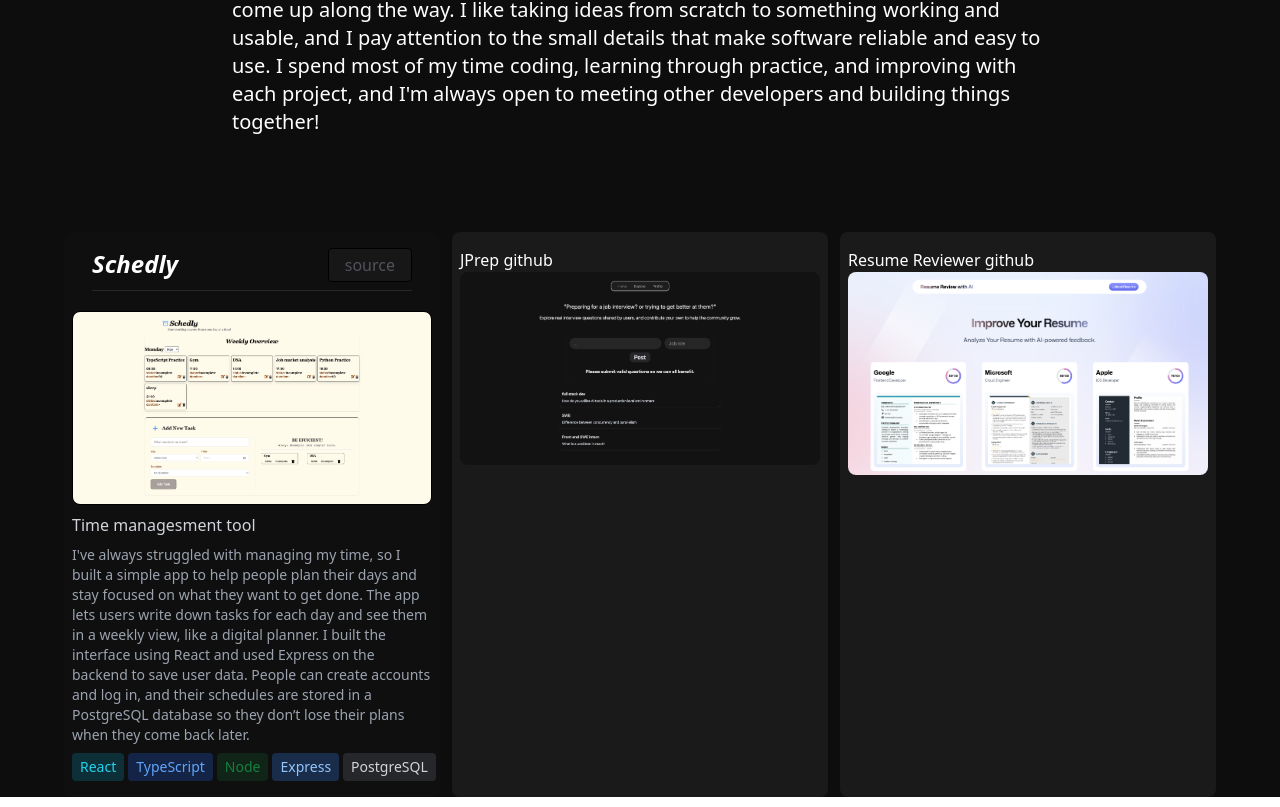
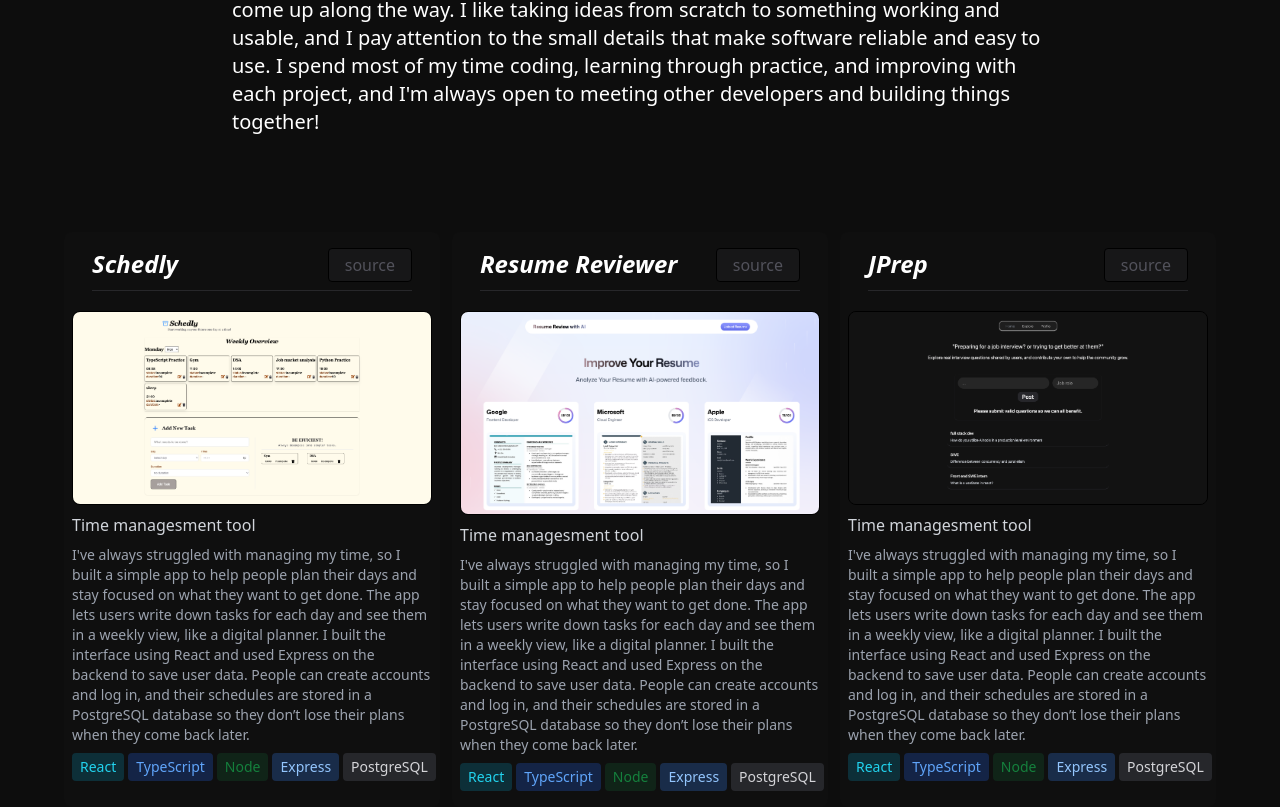
Before and after one commit to osso2k/Portfolio, a React (Vite) app: page / in a window 1280 px wide. Shown: the part 376-1183 px from the top of the page. Built offline with nearby package versions, Linux system fonts and the light colour scheme.

Commit message:
i'll fill the projects

```diff
--- a/src/components/Projects.jsx
+++ b/src/components/Projects.jsx
@@ -20,15 +20,35 @@ const Projects = () => {
             <p className='text-zinc-300 bg-gray-500 bg-opacity-25 px-2 py-1 text-sm rounded'>PostgreSQL</p>
           </div>
         </div>
-        <div className='bg-[hsl(0,0%,10%)] px-2 py-4 rounded-lg'>
-          <h1>JPrep  <span onClick={()=>{window.open("https://github.com/osso2k/JPrep", "_blank")}}>github</span></h1>
-          <img src={jprep} alt="" className=' rounded-lg' />
-          <p></p>
+        <div className='bg-[hsl(0,0%,6%)] px-2 py-4 rounded-lg '>
+          <div className='flex justify-between mb-5 border-b border-zinc-800 mx-5'>
+          <h1 className='italic text-2xl pr-2 font-semibold '>Resume Reviewer </h1> <span className='cursor-pointer hover:opacity-55 text-md  px-4 py-1 mb-2 bg-zinc-800 border border-black bg-opacity-35 text-zinc-600 rounded' onClick={()=>{window.open("https://github.com/osso2k/Schedly", "_blank")}}> source</span>
+          </div>
+          <img src={airesume} alt="" className=' rounded-lg w-fit object-contain border border-black ' />
+          <h2 className='text-md text-gray-300 mt-2'>Time managesment tool</h2>
+          <p className='font-medium text-sm my-2 text-gray-400'>I've always struggled with managing my time, so I built a simple app to help people plan their days and stay focused on what they want to get done. The app lets users write down tasks for each day and see them in a weekly view, like a digital planner. I built the interface using React and used Express on the backend to save user data. People can create accounts and log in, and their schedules are stored in a PostgreSQL database so they don’t lose their plans when they come back later.</p>
+          <div className='flex gap-1'>
+            <p className='text-cyan-400 bg-cyan-600 bg-opacity-25 px-2 py-1 text-sm rounded'>React</p>
+            <p className='text-blue-400 bg-blue-600 bg-opacity-25 px-2 py-1 text-sm rounded'>TypeScript</p>
+            <p className='text-green-700 bg-green-800 bg-opacity-25 px-2 py-1 text-sm rounded'>Node</p>
+            <p className='text-blue-300 bg-blue-500 bg-opacity-25 px-2 py-1 text-sm rounded'>Express</p>
+            <p className='text-zinc-300 bg-gray-500 bg-opacity-25 px-2 py-1 text-sm rounded'>PostgreSQL</p>
+          </div>
         </div>
-        <div className='bg-[hsl(0,0%,10%)] px-2 py-4 rounded-lg'>
-          <h1>Resume Reviewer  <span onClick={()=>{window.open("https://github.com/osso2k/ResumeReviewer", "_blank")}}>github</span></h1>
-          <img src={airesume} alt="" className=' rounded-lg' />
-          <p></p>
+        <div className='bg-[hsl(0,0%,6%)] px-2 py-4 rounded-lg '>
+          <div className='flex justify-between mb-5 border-b border-zinc-800 mx-5'>
+          <h1 className='italic text-2xl pr-2 font-semibold '>JPrep </h1> <span className='cursor-pointer hover:opacity-55 text-md  px-4 py-1 mb-2 bg-zinc-800 border border-black bg-opacity-35 text-zinc-600 rounded' onClick={()=>{window.open("https://github.com/osso2k/Schedly", "_blank")}}> source</span>
+          </div>
+          <img src={jprep} alt="" className=' rounded-lg w-fit object-contain border border-black ' />
+          <h2 className='text-md text-gray-300 mt-2'>Time managesment tool</h2>
+          <p className='font-medium text-sm my-2 text-gray-400'>I've always struggled with managing my time, so I built a simple app to help people plan their days and stay focused on what they want to get done. The app lets users write down tasks for each day and see them in a weekly view, like a digital planner. I built the interface using React and used Express on the backend to save user data. People can create accounts and log in, and their schedules are stored in a PostgreSQL database so they don’t lose their plans when they come back later.</p>
+          <div className='flex gap-1'>
+            <p className='text-cyan-400 bg-cyan-600 bg-opacity-25 px-2 py-1 text-sm rounded'>React</p>
+            <p className='text-blue-400 bg-blue-600 bg-opacity-25 px-2 py-1 text-sm rounded'>TypeScript</p>
+            <p className='text-green-700 bg-green-800 bg-opacity-25 px-2 py-1 text-sm rounded'>Node</p>
+            <p className='text-blue-300 bg-blue-500 bg-opacity-25 px-2 py-1 text-sm rounded'>Express</p>
+            <p className='text-zinc-300 bg-gray-500 bg-opacity-25 px-2 py-1 text-sm rounded'>PostgreSQL</p>
+          </div>
         </div>
     </div>
   )
```
